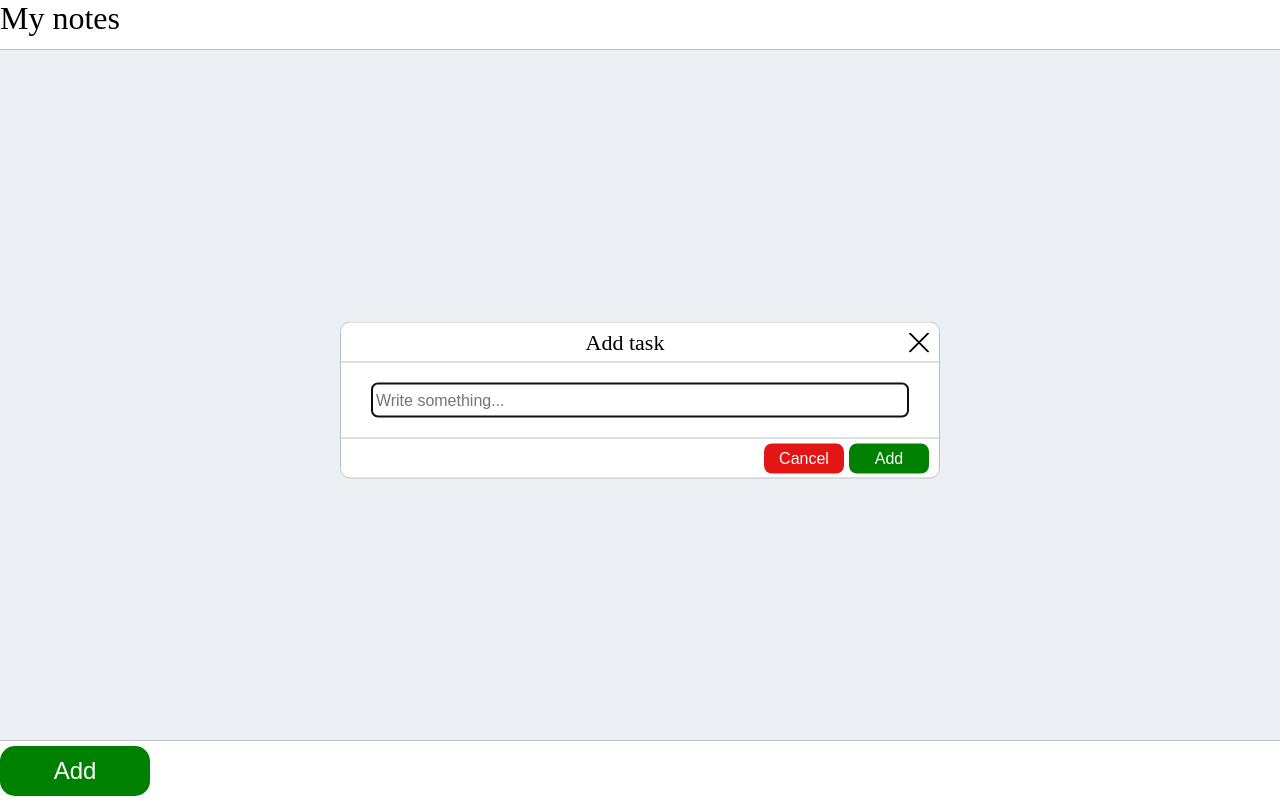
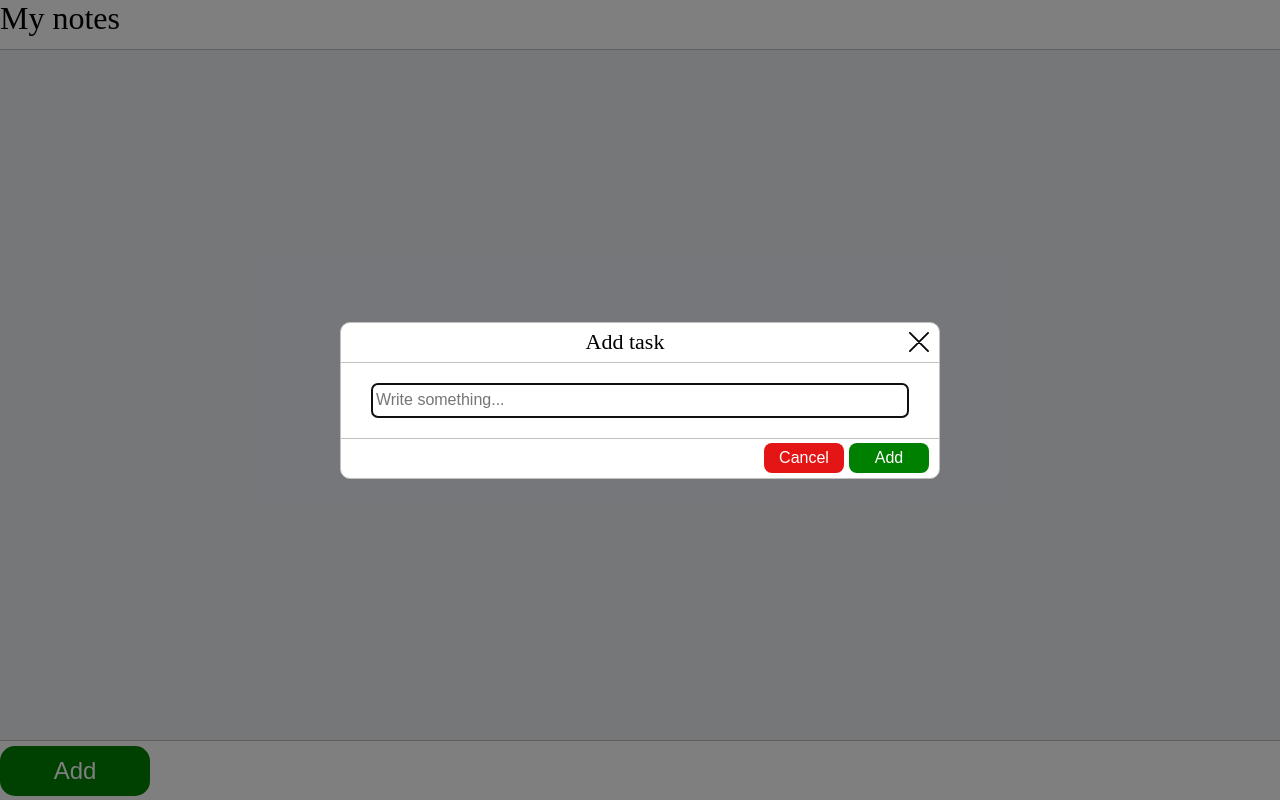
Before and after one commit to StepanNikolaev10/my-notes-v2, a React (Vite) app in the folder client/: page / in a window 1280 px wide. Both pictures are taken after a click on the button "Add". Built offline with nearby package versions, Linux system fonts and the light colour scheme.

Commit message:
styles: update TaskAddModal styles, darkened background added

```diff
--- a/client/src/components/TaskListPage/Containers/ModalContainer/ModalContainer.module.scss
+++ b/client/src/components/TaskListPage/Containers/ModalContainer/ModalContainer.module.scss
@@ -1,15 +1,15 @@
 .modalContainer {
-  width: 600px;
-  display: none;
-  position: fixed;
-  top: 50%;
-  left: 50%;
-  transform: translate(-50%, -50%);
-  background: white;
-  border: 1px solid silver;
-  border-radius: 10px;
+    position: fixed;
+    top: 0;
+    bottom: 0;
+    right: 0;
+    left: 0;
+    display: none;
+    background: rgba(0,0,0, 0.5);
 }
 
 .active {
-  display: block;
+    display: flex;
+    justify-content: center;
+    align-items: center;
 }
--- a/client/src/components/TaskListPage/Containers/TaskAddModal/TaskAddModal.module.scss
+++ b/client/src/components/TaskListPage/Containers/TaskAddModal/TaskAddModal.module.scss
@@ -1,7 +1,8 @@
 .taskAddModal {
-  height: 100%;
-  display: flex;
-  flex-direction: column;
+  width: 600px;
+  background: white;
+  border: 1px solid silver;
+  border-radius: 10px;
 }
 
 .content {
```
